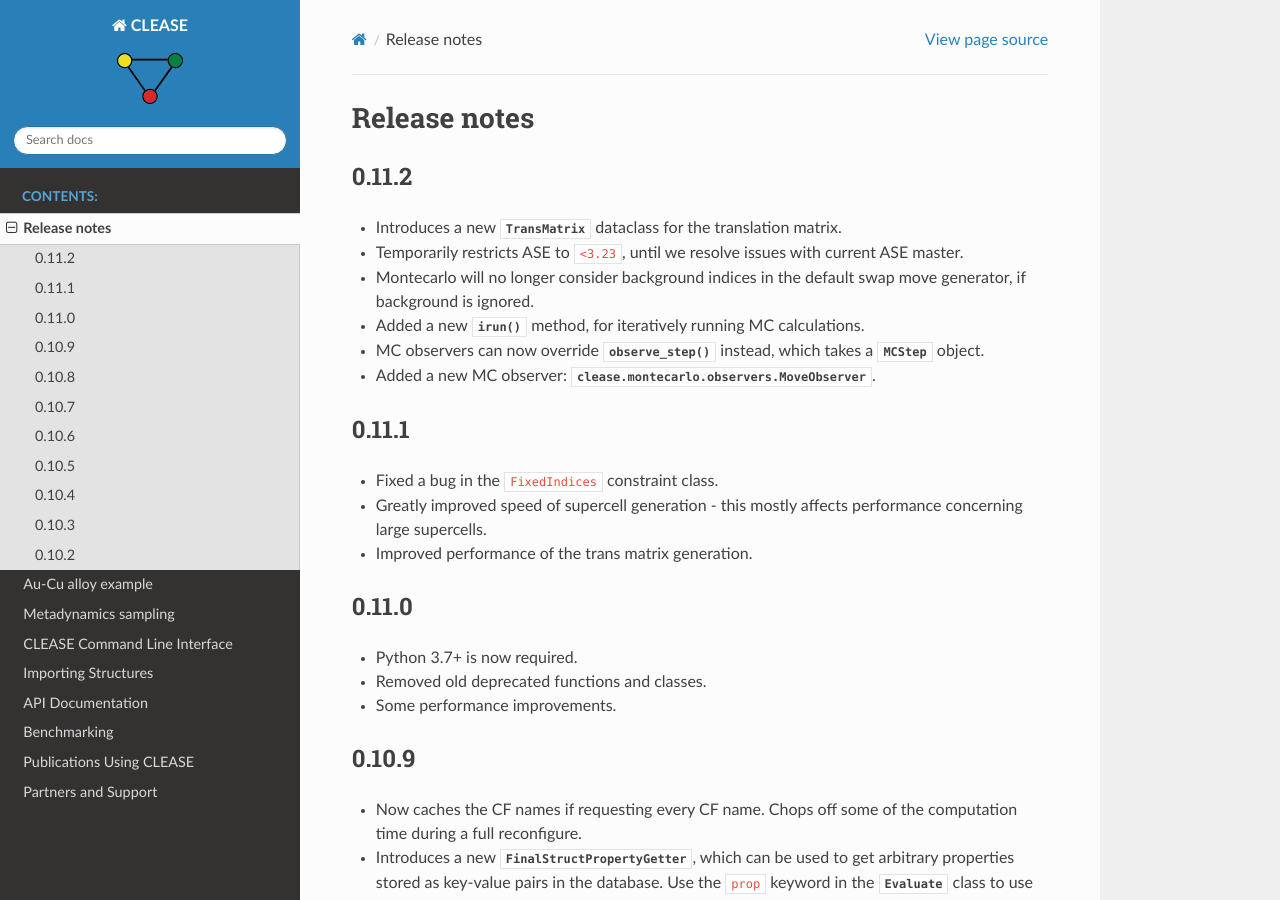
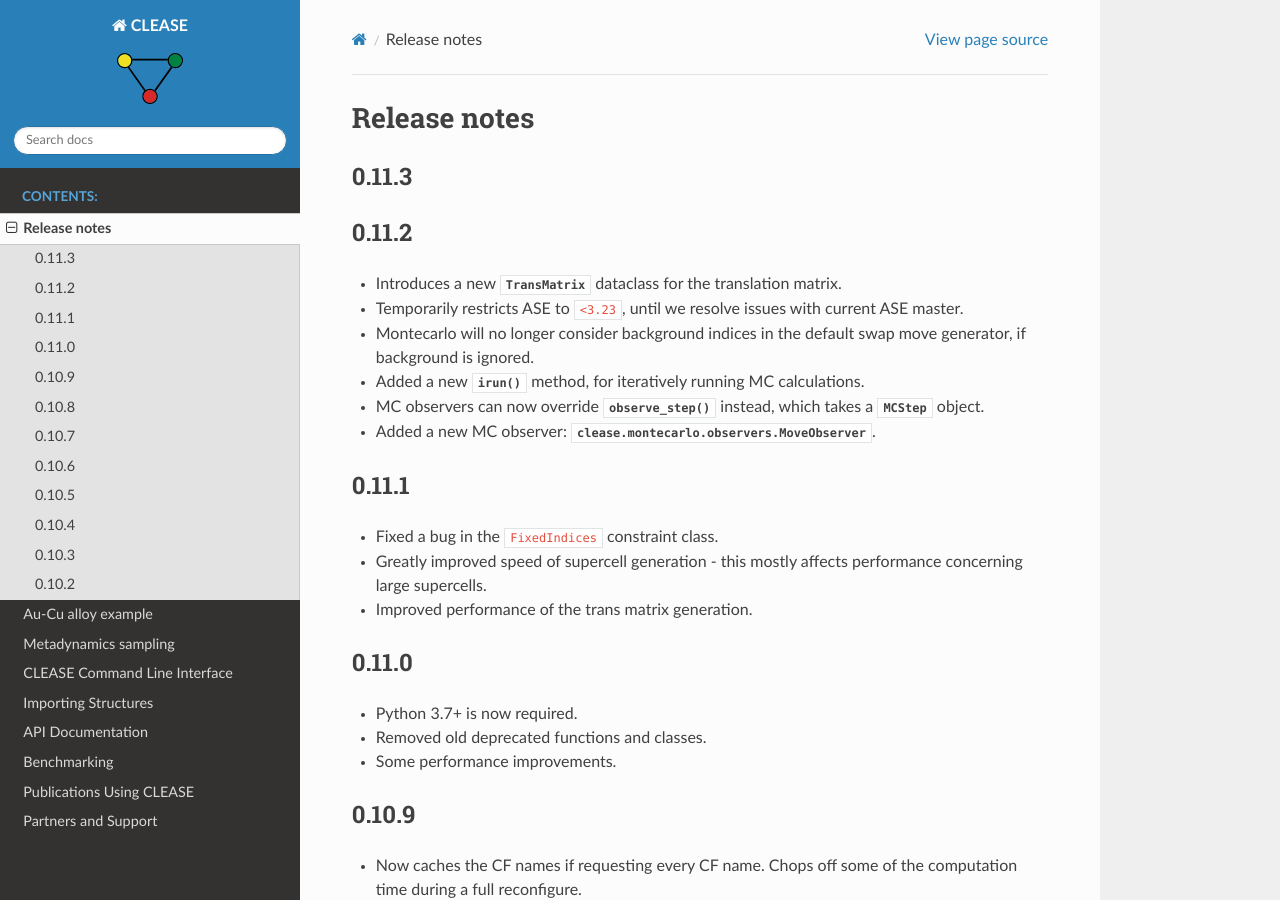
Before and after one commit to wuziqiqiqi/PD, a Sphinx documentation site: the page built from doc/source/releasenotes.rst, in a window 1280 px wide and 900 px high. Built offline with Sphinx 7.4.7 and the Read the Docs theme 2.0.0, drawn with Linux system fonts in a browser that asks for light colours; pages that are not in the unit, such as notebooks, are missing from menus.

Commit message:
bump version to 0.11.3

```diff
--- a/doc/source/releasenotes.rst
+++ b/doc/source/releasenotes.rst
@@ -3,6 +3,9 @@
 =============
 Release notes
 =============
+
+0.11.3
+=======
 
 0.11.2
 =======
```
Also changed, not shown: 1 other file.
